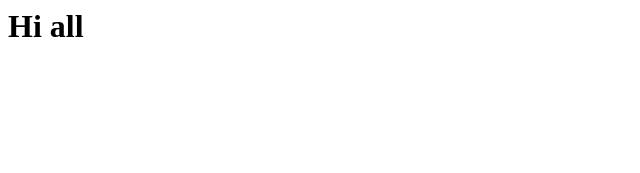
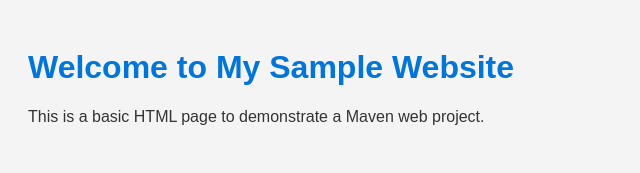
Before and after one commit to yogesh-quicklearn/qc-new-repo, a plain HTML site: page index.html in a window 1280 px wide. Shown: the whole page, without its empty margins (0-640 px from the left). Drawn offline with Linux system fonts and the light colour scheme.

Commit message:
Update index.html

```diff
--- a/index.html
+++ b/index.html
@@ -1 +1,23 @@
-<h1>Hi all</h1>
+<!DOCTYPE html>
+<html lang="en">
+<head>
+  <meta charset="UTF-8">
+  <title>My Sample Website</title>
+  <meta name="viewport" content="width=device-width, initial-scale=1.0">
+  <style>
+    body {
+      font-family: Arial, sans-serif;
+      background-color: #f4f4f4;
+      color: #333;
+      padding: 20px;
+    }
+    h1 {
+      color: #0275d8;
+    }
+  </style>
+</head>
+<body>
+  <h1>Welcome to My Sample Website</h1>
+  <p>This is a basic HTML page to demonstrate a Maven web project.</p>
+</body>
+</html>
```
